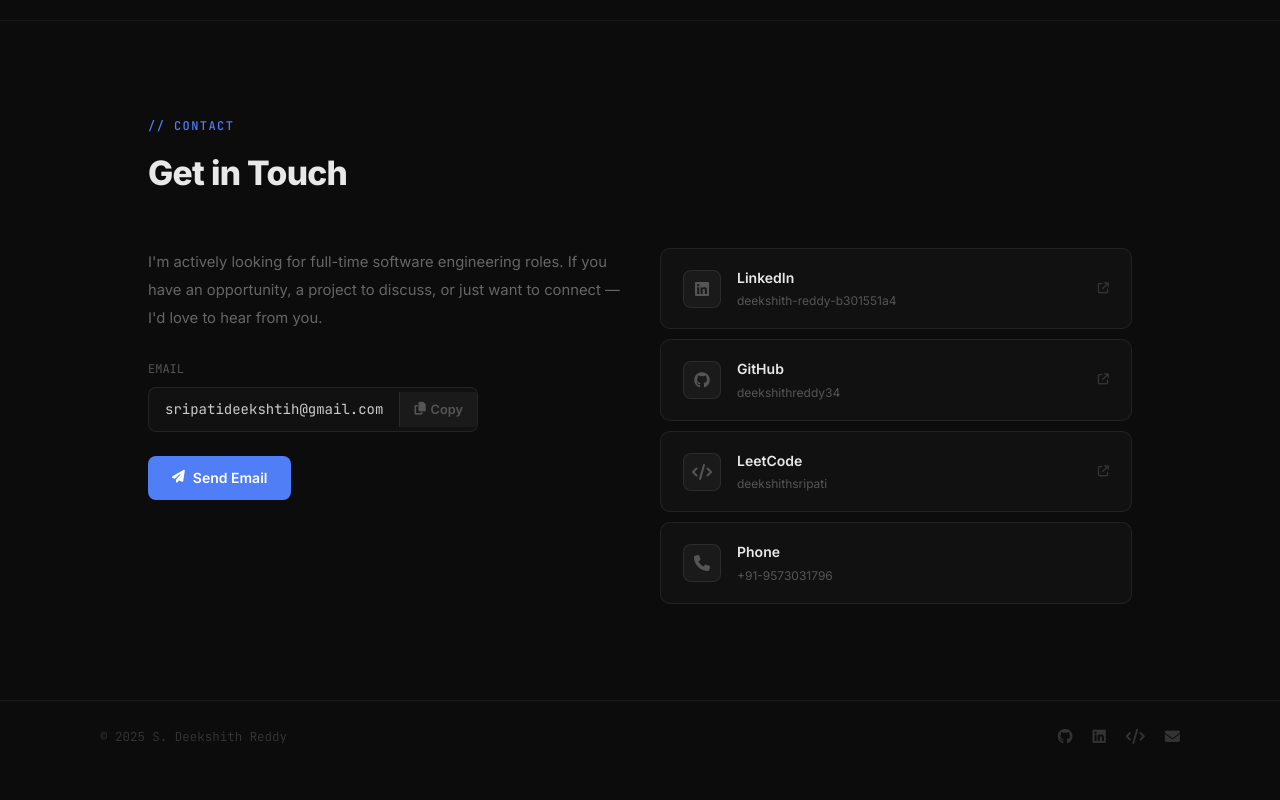
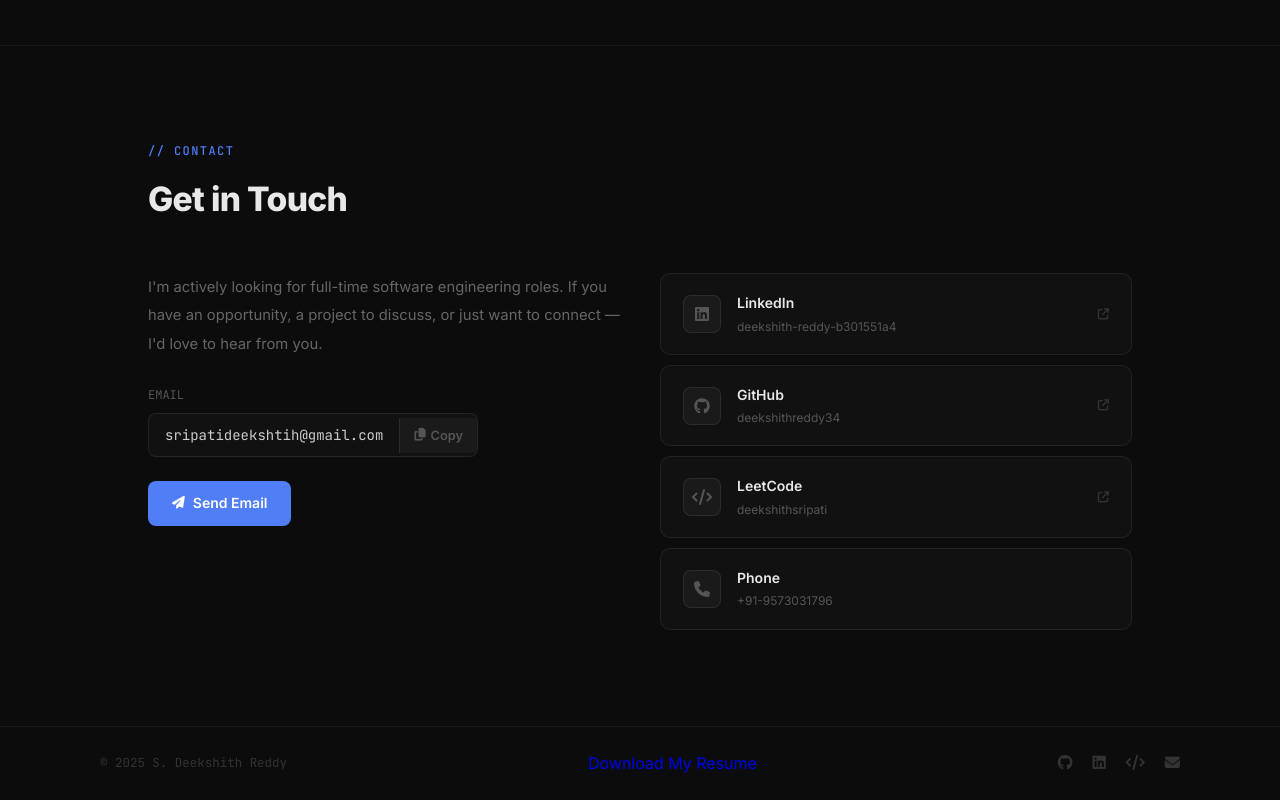
Before and after one commit to deekshithreddy34/portfolio, a React (Vite) app: page / in a window 1280 px wide. Shown: the part 4942-5742 px from the top of the page. Before the commit the page ends 5715 px from the top, so only its background shows below. Built offline with nearby package versions, Linux system fonts and the light colour scheme.

Commit message:
added resume

```diff
--- a/src/App.jsx
+++ b/src/App.jsx
@@ -9,6 +9,7 @@ import Education from './components/Education'
 import Achievements from './components/Achievements'
 import Contact from './components/Contact'
 import Footer from './components/Footer'
+import Resume from './components/Resume'
 
 export default function App() {
   const [scrollPct, setScrollPct] = useState(0)
@@ -29,6 +30,7 @@ export default function App() {
       <Skills />
       <Experience />
       <Projects />
+      <Resume/>
       <Education />
       <Achievements />
       <Contact />
--- a/src/components/Footer.jsx
+++ b/src/components/Footer.jsx
@@ -1,3 +1,4 @@
+import Resume from "./Resume"
 export default function Footer() {
   return (
     <footer style={{
@@ -12,6 +13,9 @@ export default function Footer() {
         <span style={{ color: '#333', fontSize: '0.78rem', fontFamily: "'JetBrains Mono',monospace" }}>
           © 2025 S. Deekshith Reddy
         </span>
+        <div>
+          <Resume></Resume>
+        </div>
         <div style={{ display: 'flex', gap: 20 }}>
           {[
             { icon: 'fab fa-github', href: 'https://github.com/deekshithreddy34' },
--- /dev/null
+++ b/src/components/Resume.jsx
@@ -0,0 +1,15 @@
+export default function Resume() {
+  return (
+    <section className="flex flex-col items-center justify-center py-20">
+
+
+      <a
+        href="/resume.pdf"
+        download
+        className="rounded-md bg-blue-500 px-6 py-3 font-medium text-white transition hover:bg-blue-600"
+      >
+        Download My Resume
+      </a>
+    </section>
+  );
+}
```
Also changed, not shown: 1 other file (tests, documents, lock files or other folders).
